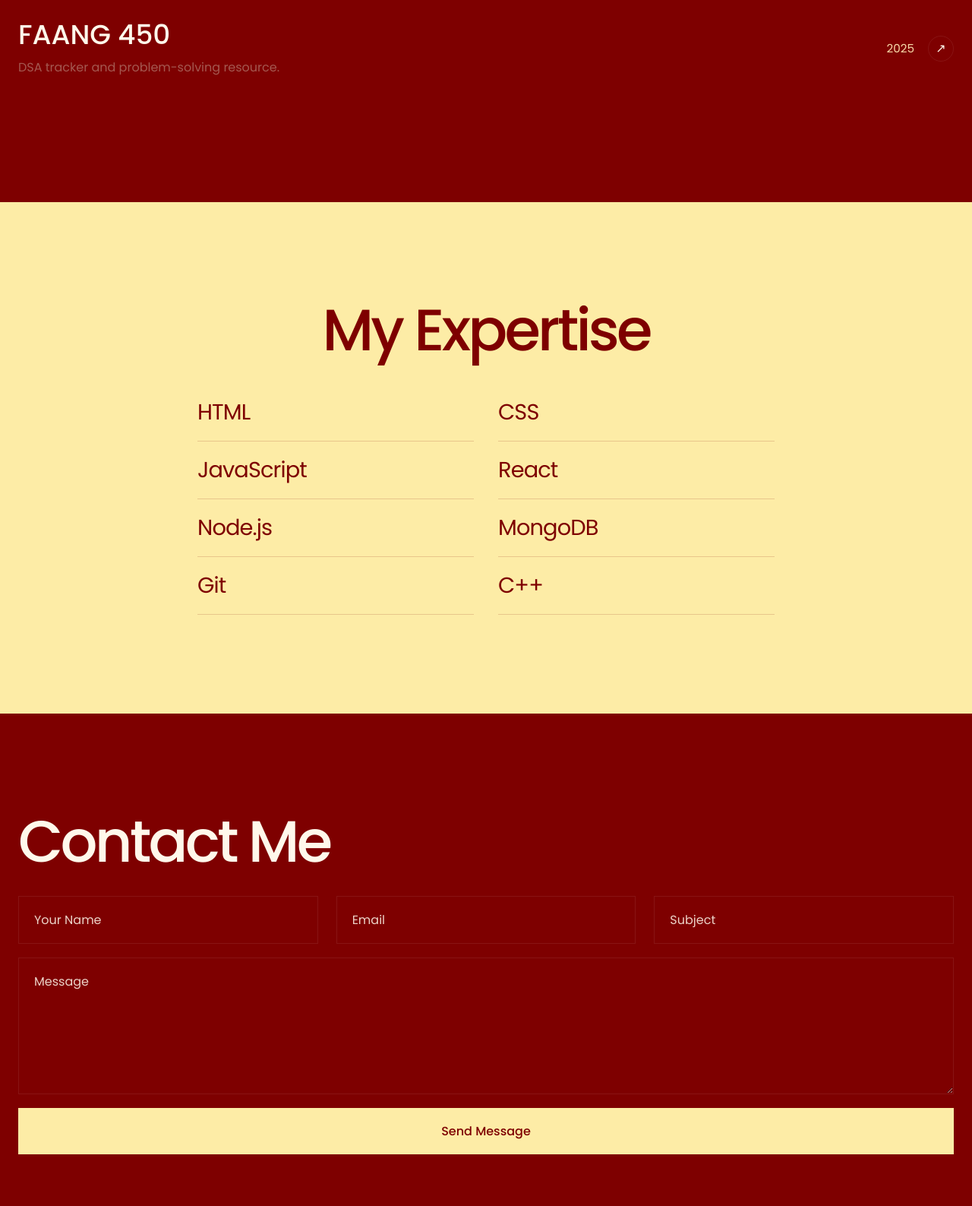
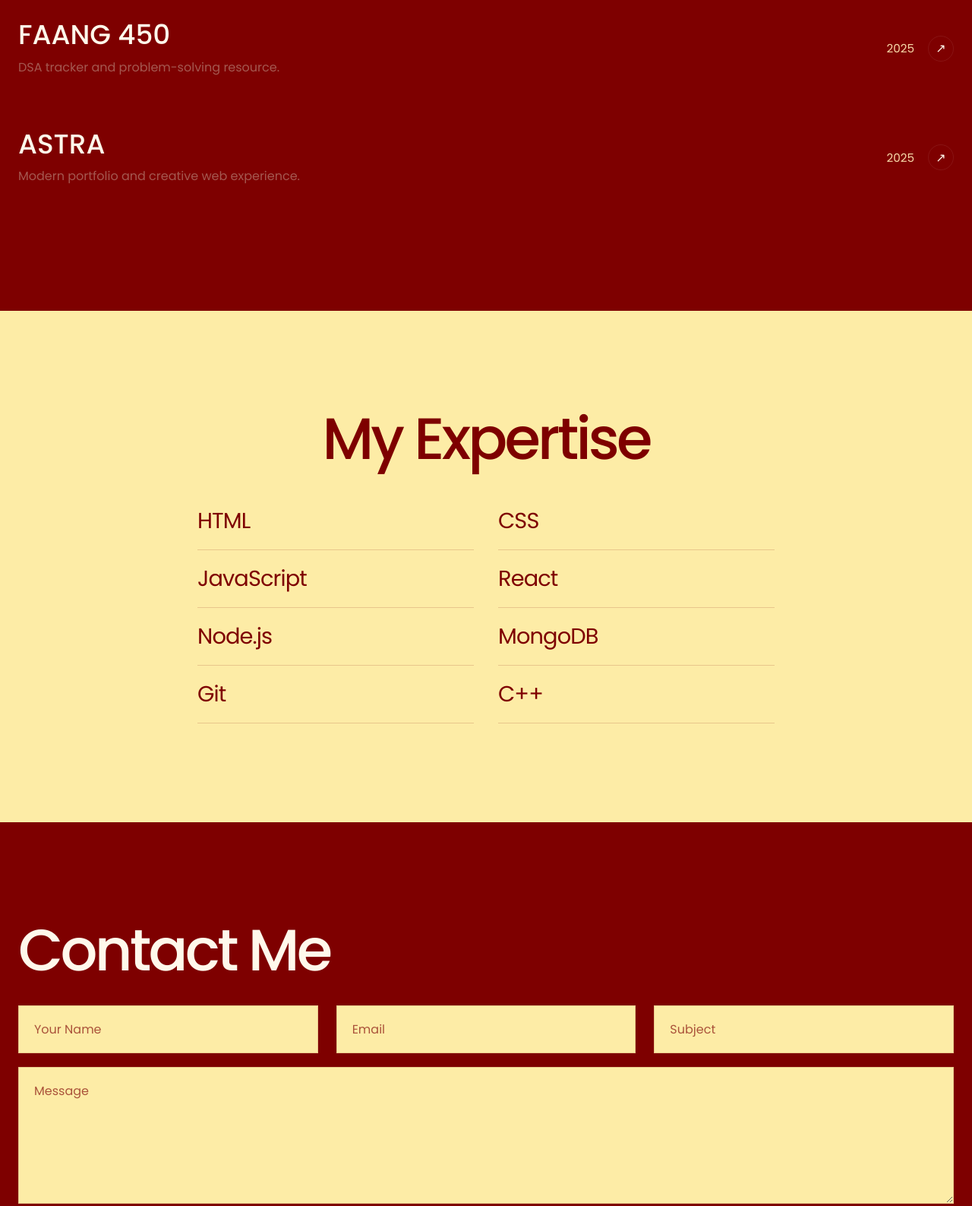
Before and after one commit to BinarySapling/html-portfolio, a plain HTML site: page index.html in a window 1280 px wide. Shown: the part 2040-3627 px from the top of the page at 76% size. Drawn offline with Linux system fonts and the light colour scheme.

Commit message:
fix: refine portfolio layout and forms

```diff
--- a/index.html
+++ b/index.html
@@ -94,6 +94,17 @@
                             <a href="https://dsa-450-tau.vercel.app/" target="_blank" rel="noreferrer">↗</a>
                         </div>
                     </article>
+
+                    <article class="portfolio-row">
+                        <div>
+                            <h3>ASTRA</h3>
+                            <p>Modern portfolio and creative web experience.</p>
+                        </div>
+                        <div class="portfolio-meta">
+                            <span>2025</span>
+                            <a href="https://astra-lovat.vercel.app/" target="_blank" rel="noreferrer">↗</a>
+                        </div>
+                    </article>
                 </div>
             </div>
         </section>
--- a/style.css
+++ b/style.css
@@ -270,16 +270,16 @@ textarea {
 .contact-form input,
 .contact-form textarea {
     width: 100%;
-    background: transparent;
-    color: var(--text-light);
-    border: 1px solid var(--line-dark);
+    background: var(--bg);
+    color: var(--text);
+    border: 1px solid var(--line-light);
     padding: 18px 20px;
     outline: none;
 }
 
 .contact-form input::placeholder,
 .contact-form textarea::placeholder {
-    color: rgba(255, 248, 235, 0.85);
+    color: rgba(126, 0, 0, 0.65);
 }
 
 .contact-form textarea {
```
